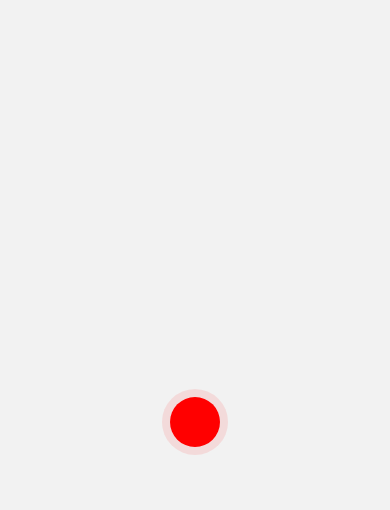
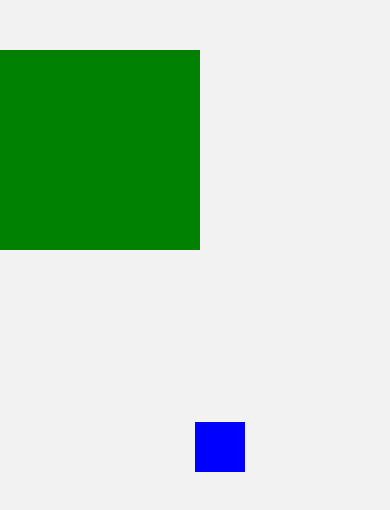
Before and after one commit to josef256/rn-animations, a React Native app: screen /DragDrop in a window 390 px wide. Before the commit this address had no page. Shown: the top 510 px of the page. Built offline with nearby package versions, Linux system fonts and the light colour scheme.

Commit message:
add drag & drop component

```diff
--- a/src/components/dragdrop/index.tsx
+++ b/src/components/dragdrop/index.tsx
@@ -1,5 +1,111 @@
-import React from 'react';
+import React, {useRef, useEffect} from 'react';
+import {View, Animated, PanResponder} from 'react-native';
+const DragDrop = () => {
+	const translateValue = useRef(new Animated.ValueXY()).current;
+	const containerRef = useRef(null);
+	const panResponder = useRef(
+		PanResponder.create({
+			onStartShouldSetPanResponder: (evt, gestureState) => true,
+			onStartShouldSetPanResponderCapture: (evt, gestureState) => true,
+			onMoveShouldSetPanResponder: (evt, gestureState) => true,
+			onMoveShouldSetPanResponderCapture: (evt, gestureState) => true,
+			onPanResponderGrant: (evt, gestureState) => {
+				console.log(translateValue.__getValue());
+			},
+			onPanResponderMove: (evt, gestureState) => {
+				Animated.event([null, {dx: translateValue.x, dy: translateValue.y}], {
+					useNativeDriver: false,
+				})(evt, gestureState);
+			},
+			onPanResponderRelease: (evt, gestureState) => {
+				const mx = gestureState.moveX;
+				const my = gestureState.moveY;
 
-export const DragDrop = () => {
-	return;
+				containerRef.current.measure((x, y, width, height, px, py) => {
+					console.log(
+						'im in',
+						px,
+						mx,
+						width,
+					px > mx ,
+					);
+console.log(
+						'im in',
+						py,
+						my,
+						height,
+					py > my ,
+					);
+					if (mx > px + width || my > py + height || py > my || px > mx) {
+						Animated.spring(translateValue, {
+							toValue: {x: 0, y: 0},
+							useNativeDriver: true,
+						}).start();
+					} else {
+						translateValue.extractOffset();
+					}
+				});
+			},
+		}),
+	).current;
+	const measureZone = dx => {
+		let cpx = 0,
+			cwidth = 0;
+		containerRef.current.measure((x, y, width, height, px, py) => {
+			console.log('pretty', dx);
+			cpx = px;
+			cwidth = width;
+		});
+		console.log('im current', dx);
+	};
+	return (
+		<View style={{flex: 1}}>
+			<View
+				ref={containerRef}
+				onLayout={e => {
+					containerRef.current.measure((a, b, width, height, px, py) => {
+						console.log('mesure', a, b, width, height, px, py);
+					});
+				}}
+				style={{
+					width: 200,
+					height: 200,
+					top: 50,
+					backgroundColor: 'green',
+				}}></View>
+			<Animated.View
+				{...panResponder.panHandlers}
+				onLayout={e => {
+					//translateValue.setOffset({x: -60});
+					/*Animated.sequence([
+						Animated.timing(translateValue.x, {
+							toValue: 100,
+							useNativeDriver: false,
+						}),
+						Animated.timing(translateValue.x, {
+							toValue: -100,
+							useNativeDriver: false,
+						}),
+					]).start();*/
+				}}
+				style={{
+					width: 50,
+					height: 50,
+					backgroundColor: 'blue',
+					position: 'absolute',
+					margin: 'auto',
+					top: '50%',
+					left: '50%',
+					transform: [
+						{
+							translateX: translateValue.x,
+						},
+						{
+							translateY: translateValue.y,
+						},
+					],
+				}}></Animated.View>
+		</View>
+	);
 };
+export default DragDrop;
--- a/src/navigator/index.tsx
+++ b/src/navigator/index.tsx
@@ -17,9 +17,9 @@ function Navigator(): JSX.Element {
   const stack = createNativeStackNavigator<IStackNavigatorParamList>();
   return (
     <stack.Navigator
-      initialRouteName="Ripple"
+      initialRouteName="DragDrop"
       screenOptions={{headerShown: false}}>
-      <stack.Screen name="Ripple" component={Ripple} />
+      <stack.Screen name="DragDrop" component={DragDrop} />
       <stack.Screen
         name="Timer"
         component={Timer}
```
